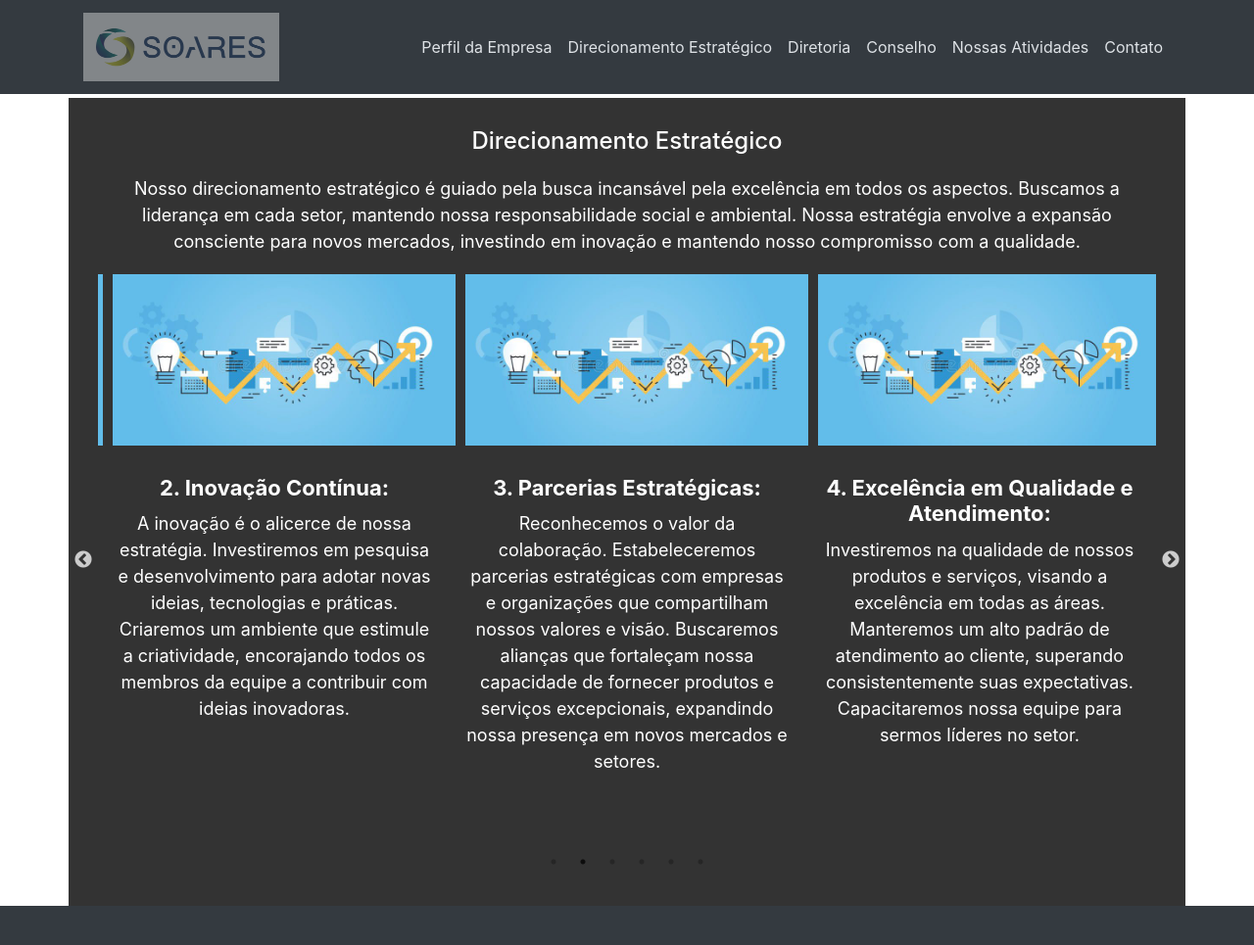
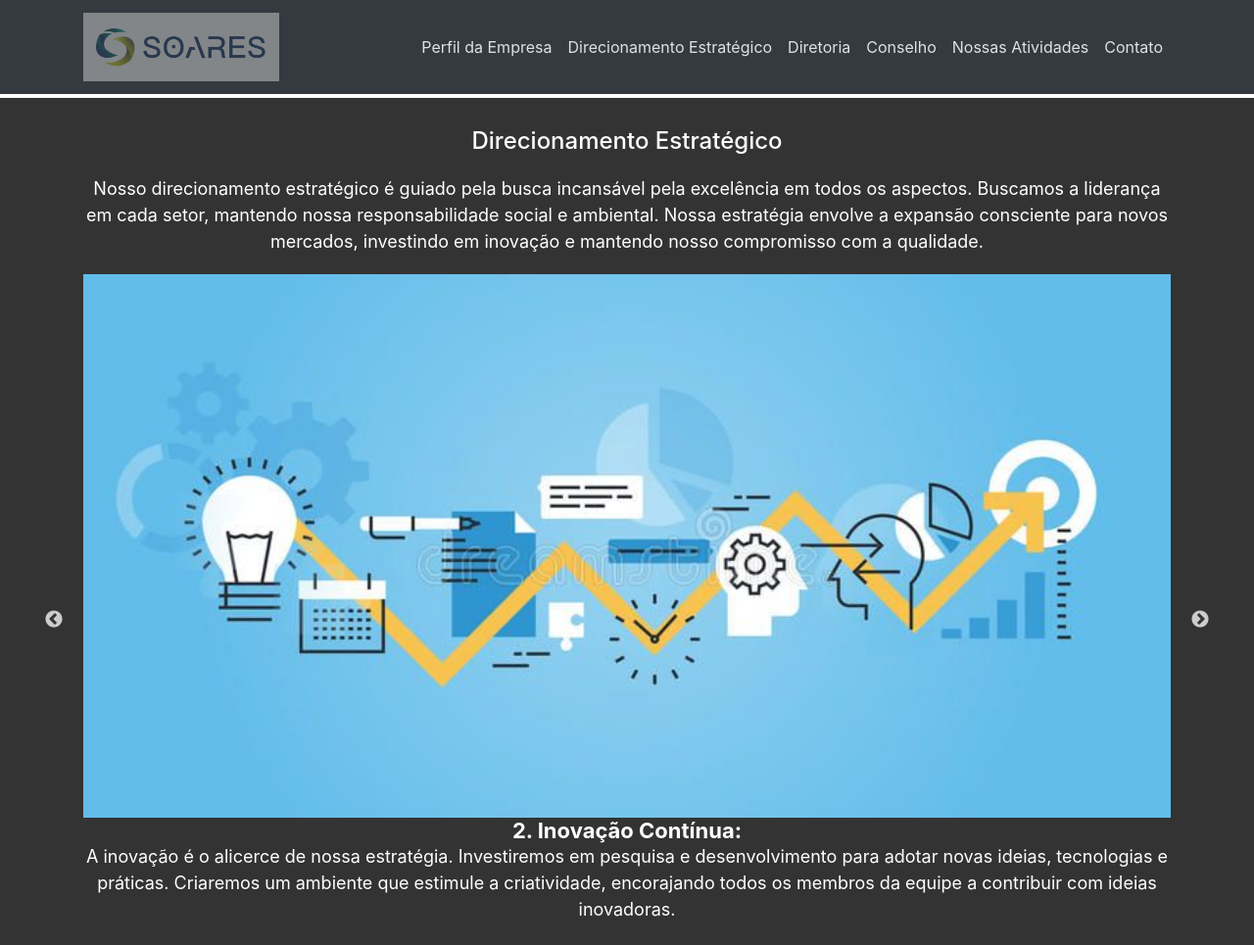
Before and after one commit to matheusmoreirap852/Soares, a plain HTML site: page direcionamentoEstrategico.html in a window 1280 px wide. Shown: the top 965 px of the page at 98% size. Drawn offline with nearby package versions, Linux system fonts and the light colour scheme.

Commit message:
Alterações continuas

```diff
--- a/css/styleDirecionamentoEstrategico.css
+++ b/css/styleDirecionamentoEstrategico.css
@@ -35,3 +35,19 @@ p {
     line-height: 1.5; /* Espaçamento entre linhas */
     margin-bottom: 20px; /* Espaçamento inferior do texto */
 }
+
+
+.col-md-6 {
+    display: flex;
+    flex-direction: column;
+    align-items: center;
+    text-align: center;
+}
+
+.col-md-6 img,
+.col-md-6 h3,
+.col-md-6 p {
+    width: 100%;
+    max-width: 100%;
+    margin: 0 auto;
+}
--- a/direcionamentoEstrategico.html
+++ b/direcionamentoEstrategico.html
@@ -77,62 +77,75 @@
     </header>
 
 
-    <section class="section-6 container" style="margin-top: 100px;">
+    <section class="section-6 " style="margin-top: 100px;">
+        <div class="container">
             <h2>Direcionamento Estratégico</h2>
             <p>Nosso direcionamento estratégico é guiado pela busca incansável pela excelência em todos os aspectos.
                 Buscamos a liderança em cada setor, mantendo nossa responsabilidade social e ambiental. Nossa estratégia
-            envolve a expansão consciente para novos mercados, investindo em inovação e mantendo nosso compromisso com a
+                envolve a expansão consciente para novos mercados, investindo em inovação e mantendo nosso compromisso
+                com a
                 qualidade.</p>
-        <div class="custom-carousel">
-            <div class="col-md-3 align-items-center">
-                <img src="imagem/banner1.jpg" width="350" height="auto" alt="Imagem 1">
-                <h3>1. Expansão Geográfica e Setorial:</h3>
-                <p>Estamos comprometidos em ampliar nossa influência além das fronteiras do Centro-Oeste. Buscaremos
-                    novos mercados e oportunidades em todo o país, enquanto diversificamos nossas atividades para áreas
-                    afins que se alinhem à nossa missão, valores e expertise.</p>
+            <div class="custom-carousel row">
+                <div class="col-md-6 mb-4" style="width: 50%;">
+                    <div class="image-container" style="display: flex; justify-content: center; align-items: center; height: 100%; margin: 20px;">
+                        <img src="imagem/banner1.jpg" class="img-fluid" alt="Imagem 1">
                     </div>
-            <div class="col-md-3 align-items-center">
-                <img src="imagem/banner1.jpg" width="350" height="auto" alt="Imagem 1">
+                    <h3 class="mt-3" style="text-align: center;">1. Expansão Geográfica e Setorial:</h3>
+                    <p style="text-align: center;">Estamos comprometidos em ampliar nossa influência além das fronteiras do Centro-Oeste. Buscaremos
+                        novos mercados e oportunidades em todo o país, enquanto diversificamos nossas atividades para
+                        áreas afins que se alinhem à nossa missão, valores e expertise.</p>
+                </div>
+                <div class="col-md-6 mb-4">
+                    <img src="imagem/banner1.jpg" alt="Imagem 1">
                     <h3>2. Inovação Contínua: </h3>
-                <p>A inovação é o alicerce de nossa estratégia. Investiremos em pesquisa e desenvolvimento para adotar
-                    novas ideias, tecnologias e práticas. Criaremos um ambiente que estimule a criatividade, encorajando
+                    <p>A inovação é o alicerce de nossa estratégia. Investiremos em pesquisa e desenvolvimento para
+                        adotar
+                        novas ideias, tecnologias e práticas. Criaremos um ambiente que estimule a criatividade,
+                        encorajando
                         todos os membros da equipe a contribuir com ideias inovadoras.
                     </p>
                 </div>
-            <div class="col-md-3 align-items-center">
+                <div class="col-md-6 mb-4">
                     <img src="imagem/banner1.jpg" width="350" height="auto" alt="Imagem 1">
                     <h3>3. Parcerias Estratégicas:</h3>
                     <p>Reconhecemos o valor da colaboração. Estabeleceremos parcerias estratégicas com empresas e
                         organizações que compartilham nossos valores e visão. Buscaremos alianças que fortaleçam nossa
-                    capacidade de fornecer produtos e serviços excepcionais, expandindo nossa presença em novos mercados
+                        capacidade de fornecer produtos e serviços excepcionais, expandindo nossa presença em novos
+                        mercados
                         e setores.
                     </p>
                 </div>
 
-            <div class="col-md-3 align-items-center">
+                <div class="col-md-6 mb-4">
                     <img src="imagem/banner1.jpg" width="350" height="auto" alt="Imagem 1">
                     <h3>4. Excelência em Qualidade e Atendimento:</h3>
                     <p>Investiremos na qualidade de nossos produtos e serviços, visando a excelência em todas as áreas.
-                    Manteremos um alto padrão de atendimento ao cliente, superando consistentemente suas expectativas.
+                        Manteremos um alto padrão de atendimento ao cliente, superando consistentemente suas
+                        expectativas.
                         Capacitaremos nossa equipe para sermos líderes no setor.</p>
                 </div>
-            <div class="col-md-3 align-items-center">
+                <div class="col-md-6 mb-4">
                     <img src="imagem/banner1.jpg" width="350" height="auto" alt="Imagem 1">
                     <h3>5. Desenvolvimento Sustentável:</h3>
-                <p>A responsabilidade ambiental e social é fundamental. Operaremos de forma responsável e sustentável,
+                    <p>A responsabilidade ambiental e social é fundamental. Operaremos de forma responsável e
+                        sustentável,
                         minimizando nosso impacto no meio ambiente e contribuindo positivamente para as comunidades.
                         Promoveremos práticas éticas e sustentáveis, integrando nossos valores de compromisso e
                         sustentabilidade em todas as operações.</p>
                 </div>
-            <div class="col-md-3 align-items-center">
+                <div class="col-md-6 mb-4">
                     <img src="imagem/banner1.jpg" width="350" height="auto" alt="Imagem 1">
                     <h3>6. Crescimento com Propósito:</h3>
                     <p>Nosso crescimento visa impactar positivamente indivíduos, famílias e comunidades. Buscaremos
-                    oportunidades que impulsionem não apenas nosso crescimento econômico, mas também o desenvolvimento
-                    social e econômico das regiões em que atuamos. Nosso propósito de construir um futuro melhor guiará
+                        oportunidades que impulsionem não apenas nosso crescimento econômico, mas também o
+                        desenvolvimento
+                        social e econômico das regiões em que atuamos. Nosso propósito de construir um futuro melhor
+                        guiará
                         nossas decisões e ações estratégicas.</p>
                 </div>
             </div>
+        </div>
+
     </section>
 
 
--- a/js/filder.js
+++ b/js/filder.js
@@ -61,7 +61,7 @@ $(document).ready(function(){
       dots: true, // Exibe pontos de navegação
       arrows: true, // Exibe setas de navegação
       speed: 500, // Velocidade da transição
-      slidesToShow: 3, // Número de slides visíveis ao mesmo tempo
+      slidesToShow: 1, // Número de slides visíveis ao mesmo tempo
       slidesToScroll: 1 // Número de slides para rolar a cada transição
     });
   });
```
Also changed, not shown: diretoria.html (+21 -9 lines). Lines whose indentation alone changed are shown as unchanged.
